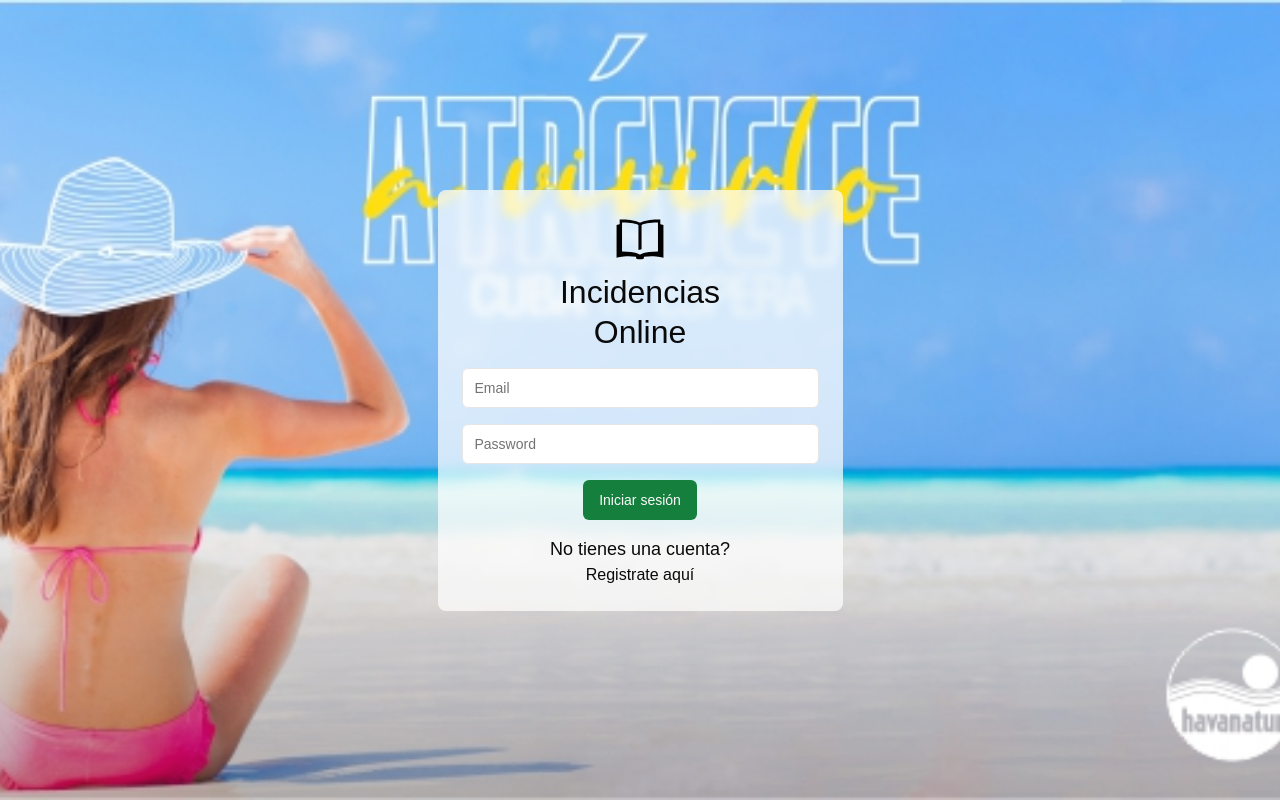
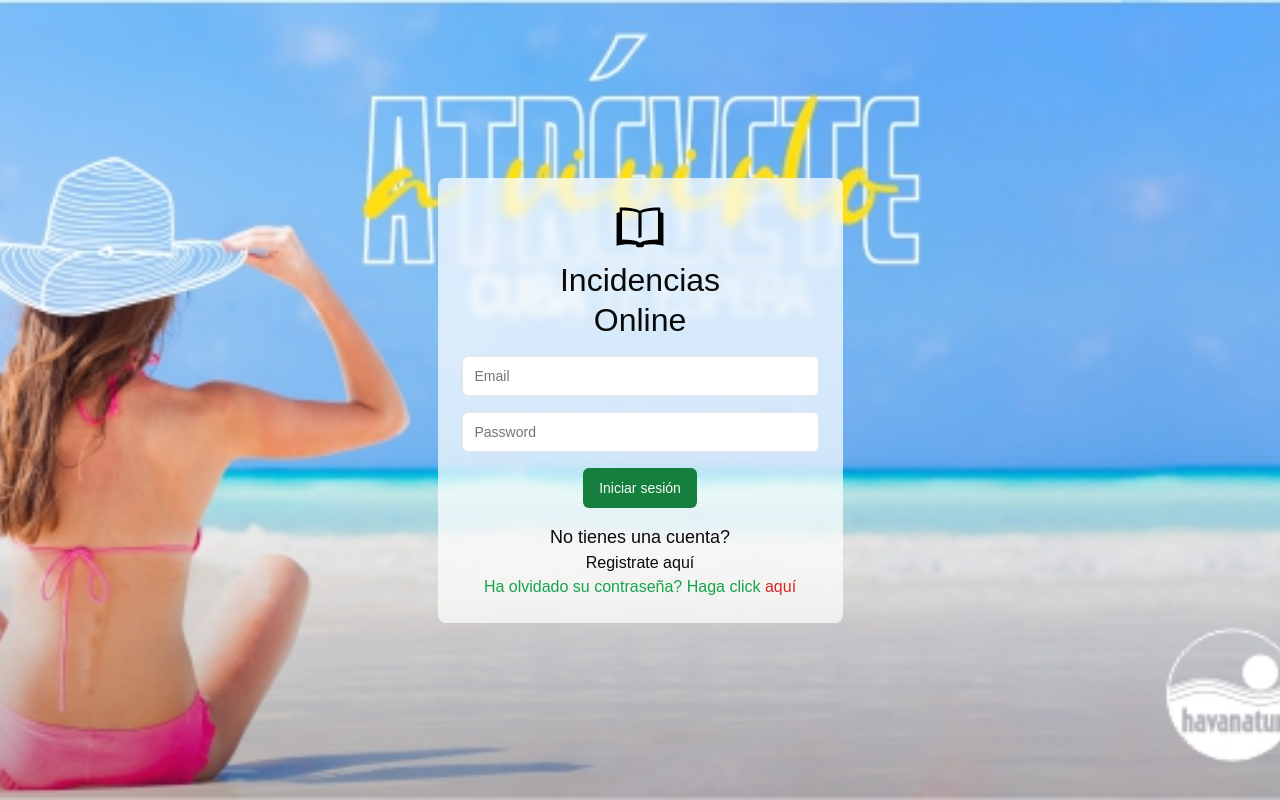
Before and after one commit to Oturro/incidents-app, a Next.js app: page /login in a window 1280 px wide. Built offline with nearby package versions, Linux system fonts and the light colour scheme.

Commit message:
Add reset option public access

```diff
--- a/src/app/(auth)/_components/LoginForm.tsx
+++ b/src/app/(auth)/_components/LoginForm.tsx
@@ -99,8 +99,11 @@ const LoginForm = () => {
                     <div className='text-center w-full'>
                         <p className='text-[18px]' >No tienes una cuenta?</p>
                         <Link href={'/signup'} >Registrate aquí</Link>
+                        {/* {
+                            error == "Password incorrecto!" && emailReset !=null && <p className='text-[16px] text-green-600'>Ha olvidado su contraseña? Haga click <span><Link href={`/reset/${emailReset}`} className='text-red-600' >aquí</Link></span></p>
+                        } */}
                         {
-                            error == "Password incorrecto!" && emailReset !=null && <p className='text-[16px] text-green-600'>Ha olvidado su contraseña? Haga click <span><Link href={`/reset/${emailReset}`} className='text-red-600' >aquí</Link></span></p>
+                            <p className='text-[16px] text-green-600'>Ha olvidado su contraseña? Haga click <span><Link href={`/reset/${emailReset}`} className='text-red-600' >aquí</Link></span></p>
                         }
 
                     </div>
```
